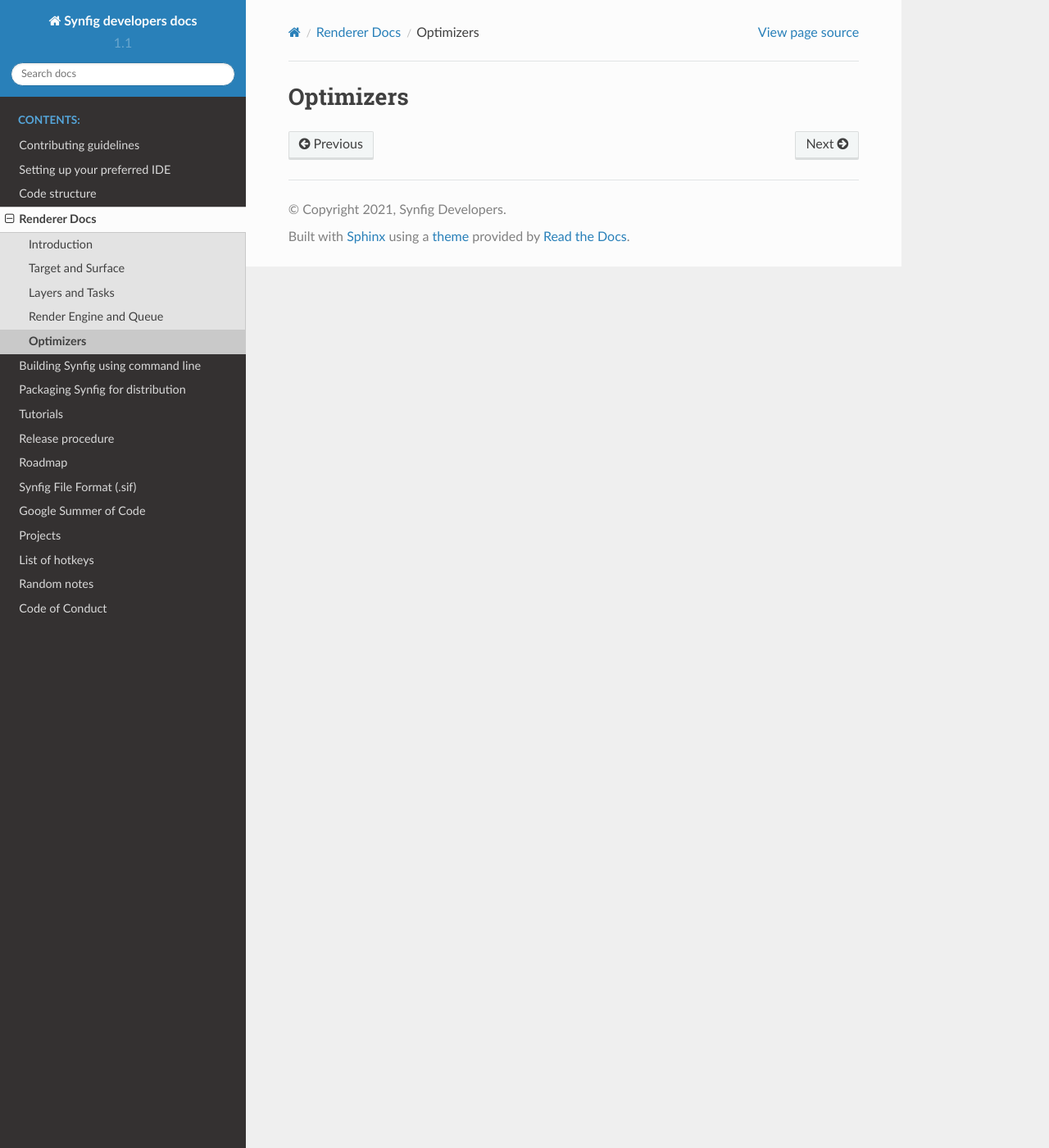
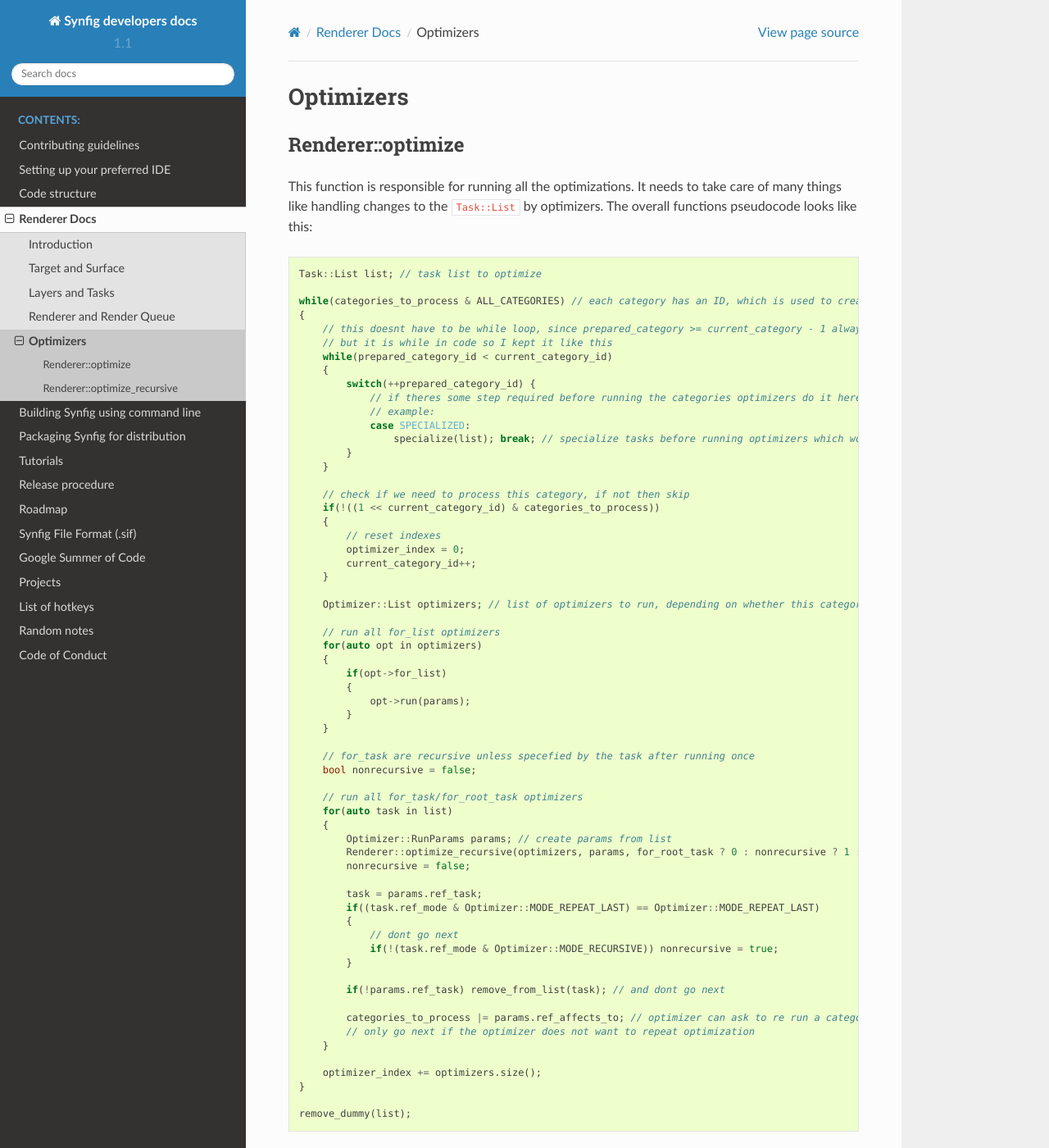
Before and after one commit to synfig/synfig-docs-dev, a Sphinx documentation site: the page built from docs/renderer_docs/optimizers.rst, in a window 1280 px wide and 1400 px high. Shown: the whole window at 82% size. Built offline with Sphinx 7.4.7 and the Read the Docs theme 2.0.0, drawn with Linux system fonts in a browser that asks for light colours; some of the changed text lies outside the part shown.

Commit message:
render docs: explain Renderer::optimize and optimize_recursive

```diff
--- a/docs/renderer_docs/optimizers.rst
+++ b/docs/renderer_docs/optimizers.rst
@@ -2,3 +2,91 @@
 
 Optimizers
 ==========
+
+
+Renderer::optimize
+~~~~~~~~~~~~~~~~~~
+
+This function is responsible for running all the optimizations. It needs to take care of many things like handling changes to the ``Task::List`` by optimizers. The overall functions pseudocode looks like this:
+
+.. code-block:: cpp
+
+
+    Task::List list; // task list to optimize
+
+    while(categories_to_process & ALL_CATEGORIES) // each category has an ID, which is used to create its bitmask. 1 << CATEGORY_ID and all ones is ALL_CATEGORIES
+    {
+        // this doesnt have to be while loop, since prepared_category >= current_category - 1 always
+        // but it is while in code so I kept it like this
+        while(prepared_category_id < current_category_id)
+        {
+            switch(++prepared_category_id) {
+                // if theres some step required before running the categories optimizers do it here
+                // example:
+                case SPECIALIZED:
+                    specialize(list); break; // specialize tasks before running optimizers which work on specialized tasks
+            }
+        }
+
+        // check if we need to process this category, if not then skip
+        if(!((1 << current_category_id) & categories_to_process))
+        {
+            // reset indexes
+            optimizer_index = 0;
+            current_category_id++;
+        }
+
+        Optimizer::List optimizers; // list of optimizers to run, depending on whether this category allows simultaneous run or not, if is a list of multiple optimizers or just one
+
+        // run all for_list optimizers
+        for(auto opt in optimizers)
+        {
+            if(opt->for_list)
+            {
+                opt->run(params);
+            }
+        }
+
+        // for_task are recursive unless specefied by the task after running once
+        bool nonrecursive = false;
+
+        // run all for_task/for_root_task optimizers
+        for(auto task in list)
+        {
+            Optimizer::RunParams params; // create params from list
+            Renderer::optimize_recursive(optimizers, params, for_root_task ? 0 : nonrecursive ? 1 : INT_MAX); // only let it run recursively if optimizer wants
+            nonrecursive = false;
+
+            task = params.ref_task;
+            if((task.ref_mode & Optimizer::MODE_REPEAT_LAST) == Optimizer::MODE_REPEAT_LAST)
+            {
+                // dont go next
+                if(!(task.ref_mode & Optimizer::MODE_RECURSIVE)) nonrecursive = true;
+            }
+
+            if(!params.ref_task) remove_from_list(task); // and dont go next
+
+            categories_to_process |= params.ref_affects_to; // optimizer can ask to re run a category, it does that by setting ref_affects_to
+            // only go next if the optimizer does not want to repeat optimization
+        }
+
+        optimizer_index += optimizers.size();
+    }
+
+    remove_dummy(list);
+
+Renderer::optimize_recursive
+~~~~~~~~~~~~~~~~~~~~~~~~~~~~
+
+This function is responsible for running the optimizers on the task and its subtasks. It executes 4 main steps,
+
+* Call non-deep-first optimizers
+* Create a ``jump`` array, where each index stores index to next non-null sub task
+* While there is a sub task to optimize
+    * for each sub task in ``jump``
+        * Call ``optimize_recursive`` on each subtask in ``jump``
+        * Merge the result to ``params``, like ``ref_affects_to``
+        * Remove sub task from ``jump``, unless optimizer tells to repeat
+* Call deep-first optimizers
+
+It uses a ``ThreadPool::Group`` to run ``optimize_recursive`` on subtasks in parallel.
```
Also changed, not shown: docs/renderer_docs/render_queue.rst (+42 -2 lines).
